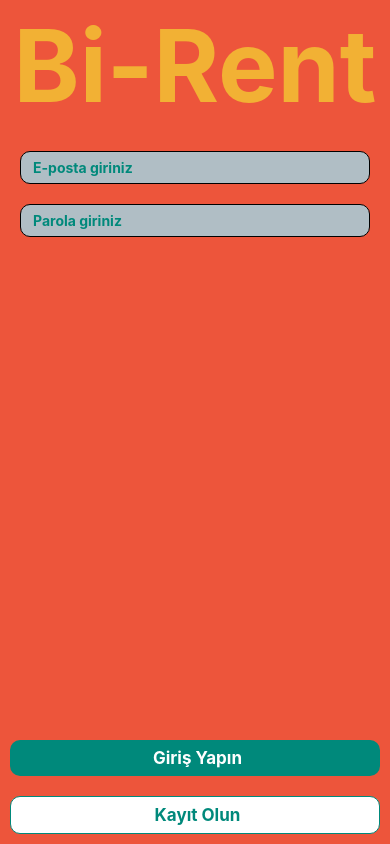
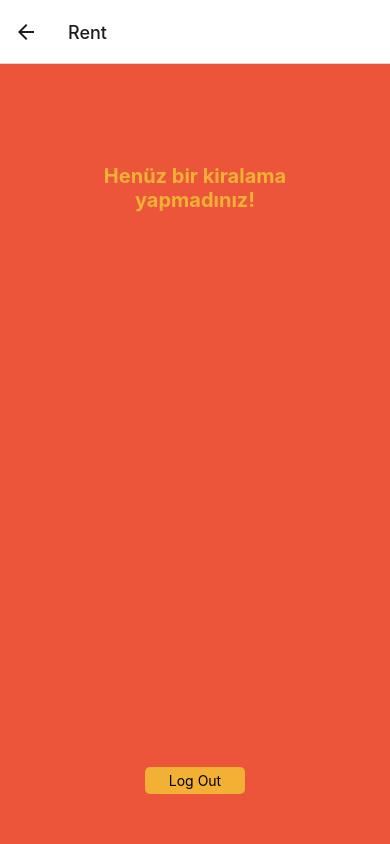
Before and after one commit to HaHamZaDe/RentBike, a React Native app: screen /Rent in a window 390 px wide. Built offline with nearby package versions, Linux system fonts and the light colour scheme; no server answers.

Commit message:
added auto login & logout

```diff
--- a/App.js
+++ b/App.js
@@ -2,6 +2,7 @@ import React, { useState, useEffect } from "react";
 import { firebase } from "./config";
 import { Provider } from "react-redux";
 import store from "./src/redux/store";
+import AsyncStorage from "@react-native-async-storage/async-storage";
 
 //Navigation
 import { NavigationContainer } from "@react-navigation/native";
@@ -25,10 +26,23 @@ const Tab = createBottomTabNavigator();
 export default function App() {
   const [userSessison, setUserSession] = useState();
   useEffect(() => {
-    firebase.auth().onAuthStateChanged((loggedIn) => {
-      setUserSession(!!loggedIn);
+    checkUserSession();
+
+    firebase.auth().onAuthStateChanged(async (loggedIn) => {
+      if (loggedIn) {
+        setUserSession(true);
+      }
     });
   }, []);
+
+  const checkUserSession = async () => {
+    try {
+      const userSession = await AsyncStorage.getItem("userSession");
+      setUserSession(userSession);
+    } catch (error) {
+      console.log({ error });
+    }
+  };
 
   const AuthStack = () => {
     return (
@@ -43,6 +57,7 @@ export default function App() {
       <Stack.Navigator screenOptions={{ headerShown: false }}>
         <Stack.Screen name="Home" component={Home} />
         <Stack.Screen name="Detail" component={Detail} />
+        <Stack.Screen name="AuthScreen" component={AuthStack} />
       </Stack.Navigator>
     );
   };
@@ -76,6 +91,7 @@ export default function App() {
               options={{ headerShown: false }}
             />
           )}
+          <Stack.Screen name="Rent" component={Rent} />
         </Stack.Navigator>
       </NavigationContainer>
     </Provider>
--- a/package.json
+++ b/package.json
@@ -26,7 +26,8 @@
     "react-redux": "^8.1.3",
     "redux": "^4.2.1",
     "@react-native-community/datetimepicker": "7.2.0",
-    "@react-native-picker/picker": "2.4.10"
+    "@react-native-picker/picker": "2.4.10",
+    "@react-native-async-storage/async-storage": "1.18.2"
   },
   "devDependencies": {
     "@babel/core": "^7.20.0"
--- a/src/Pages/HomePages/Home/Home.js
+++ b/src/Pages/HomePages/Home/Home.js
@@ -1,7 +1,8 @@
 import React, { useEffect, useState } from "react";
 import { Text, FlatList, SafeAreaView, TextInput, View } from "react-native";
 import { useNavigation } from "@react-navigation/native";
-import { useDispatch, useSelector } from "react-redux";
+import { useSelector } from "react-redux";
+import AsyncStorage from "@react-native-async-storage/async-storage";
 import styles from "./HomeStyle";
 import { Picker } from "@react-native-picker/picker";
 
@@ -17,6 +18,15 @@ const Home = ({ setRating }) => {
   const [filterOption, setFilterOption] = useState("type");
   const navigation = useNavigation();
   const selectedRating = useSelector((state) => state.rating);
+
+  useEffect(() => {
+    setUserSession();
+  }, []);
+
+  const setUserSession = async () => {
+    await AsyncStorage.setItem("userSession", "true");
+    //firebase auth().onAuthStateChanged fonksiyonunun login state'i true dönmesi gerekirken null dönüyor.Bu yüzden burada AsyncStorage ile set etmek zorunda kaldım.
+  };
 
   useEffect(() => {
     fetchInfo()
--- a/src/Pages/TabPages/Rent/Rent.js
+++ b/src/Pages/TabPages/Rent/Rent.js
@@ -1,12 +1,22 @@
-import { StyleSheet, Text, View } from "react-native";
+import { StyleSheet, Text, View, TouchableOpacity } from "react-native";
 import React from "react";
+import AsyncStorage from "@react-native-async-storage/async-storage";
 import colors from "../../../styles/colors";
 import { StatusBar } from "expo-status-bar";
+import { useNavigation } from "@react-navigation/native";
 
 const Rent = () => {
+  const navigation = useNavigation();
+  const logOut = async () => {
+    await AsyncStorage.removeItem("userSession");
+    navigation.navigate("AuthScreen");
+  };
   return (
     <View style={styles.container}>
       <Text style={styles.warn}>Henüz bir kiralama yapmadınız!</Text>
+      <TouchableOpacity style={styles.btnLogOut} onPress={logOut}>
+        <Text>Log Out</Text>
+      </TouchableOpacity>
     </View>
   );
 };
@@ -26,4 +36,14 @@ const styles = StyleSheet.create({
     color: colors.yellow,
     margin: 100,
   },
+  btnLogOut: {
+    position: "absolute",
+    bottom: 50,
+    width: 100,
+    alignSelf: "center",
+    alignItems: "center",
+    paddingVertical: 5,
+    borderRadius: 5,
+    backgroundColor: colors.yellow,
+  },
 });
```
Also changed, not shown: 1 other file (tests, documents, lock files or other folders).
